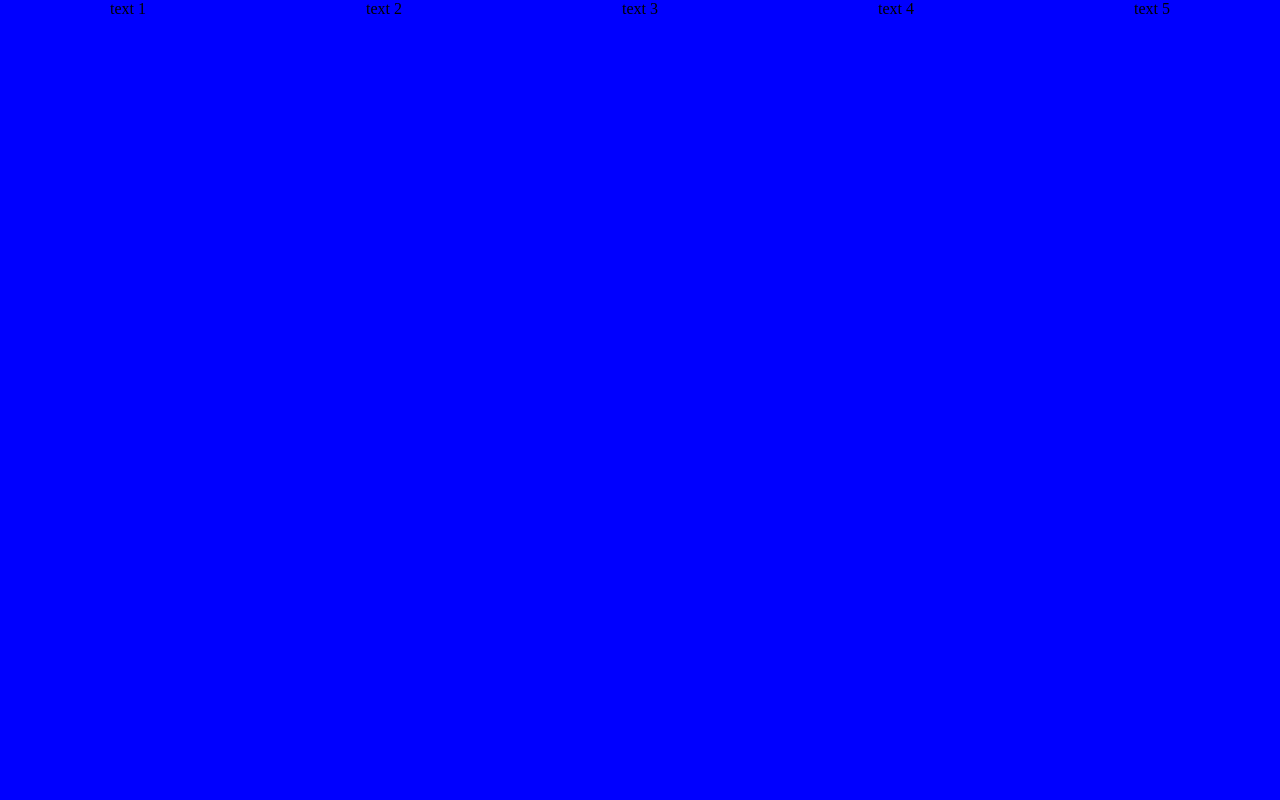
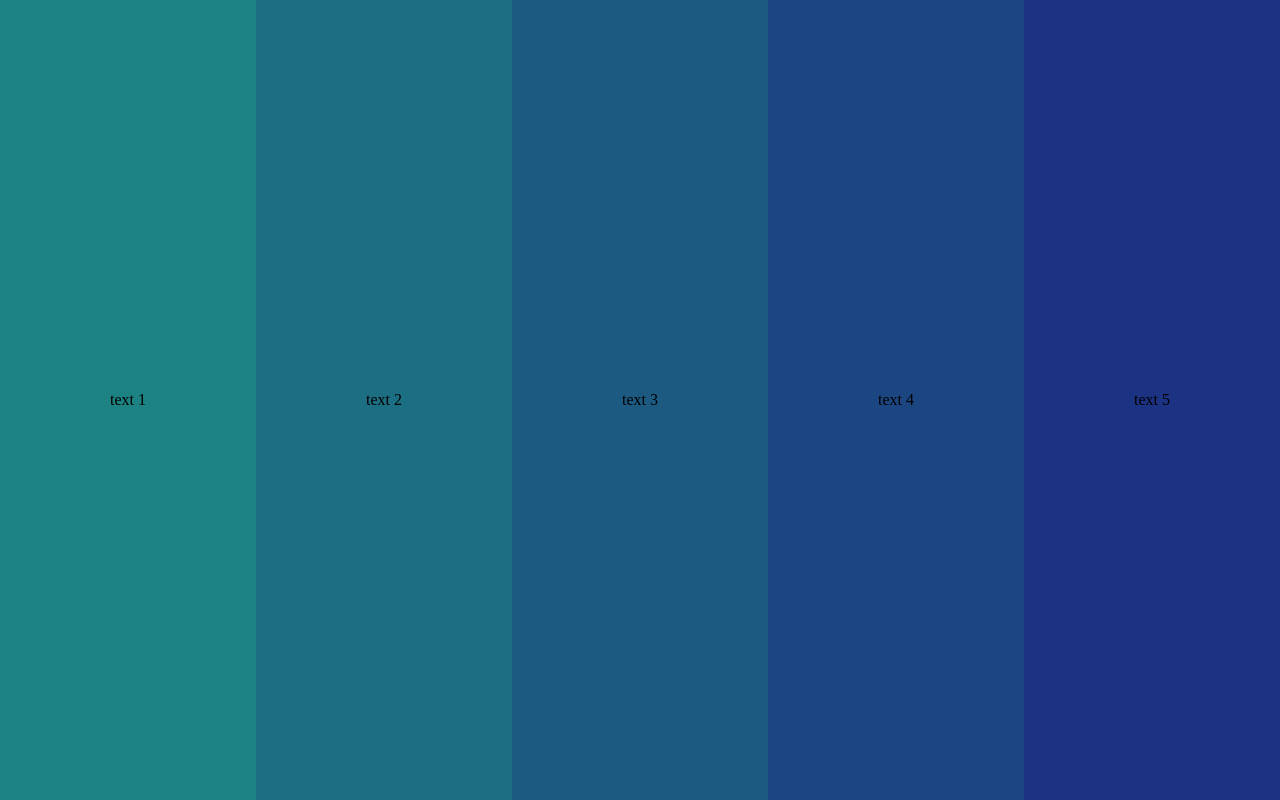
Before and after one commit to mikicastro7/fe-gama-colores, a plain HTML site: page index.html in a window 1280 px wide. Drawn offline with Linux system fonts and the light colour scheme.

Commit message:
Gama de colores creada

```diff
--- a/style.css
+++ b/style.css
@@ -1,22 +1,46 @@
+:root {
+    --red: 28;
+    --green: 150;
+    --blue: 130;
+}
+
 * {
     margin: 0;
     padding: 0;
 }
 
-body,
-html {
-    height: 100%;
-}
 
 .container {
     width: 100%;
-    height: 100%;
+    height: 100vh;
     display: flex;
 }
 
 .container div {
-    background-color: blue;
+
     width: 20%;
     height: 100%;
-    text-align: center;
+    display: flex;
+    align-items: center;
+    justify-content: center;
 }
+
+.container div:nth-child(1) {
+    background-color: rgb(var(--red), calc(var(--green) - 20), var(--blue));
+}
+
+.container div:nth-child(2) {
+    background-color: rgb(var(--red), calc(var(--green) - 40), var(--blue));
+}
+
+.container div:nth-child(3) {
+    background-color: rgb(var(--red), calc(var(--green) - 60), var(--blue));
+}
+
+.container div:nth-child(4) {
+    background-color: rgb(var(--red), calc(var(--green) - 80), var(--blue));
+}
+
+.container div:nth-child(5) {
+    background-color: rgb(var(--red), calc(var(--green) - 100), var(--blue));
+}
```
